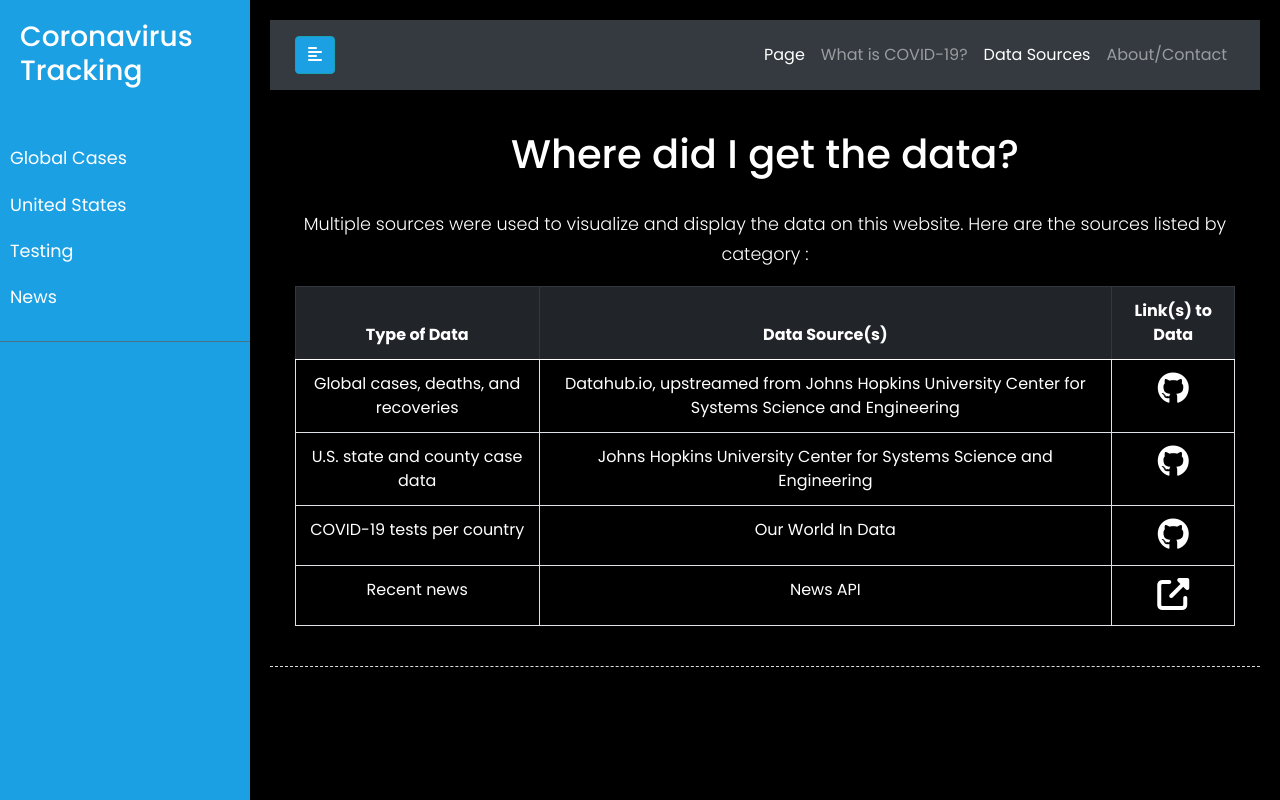
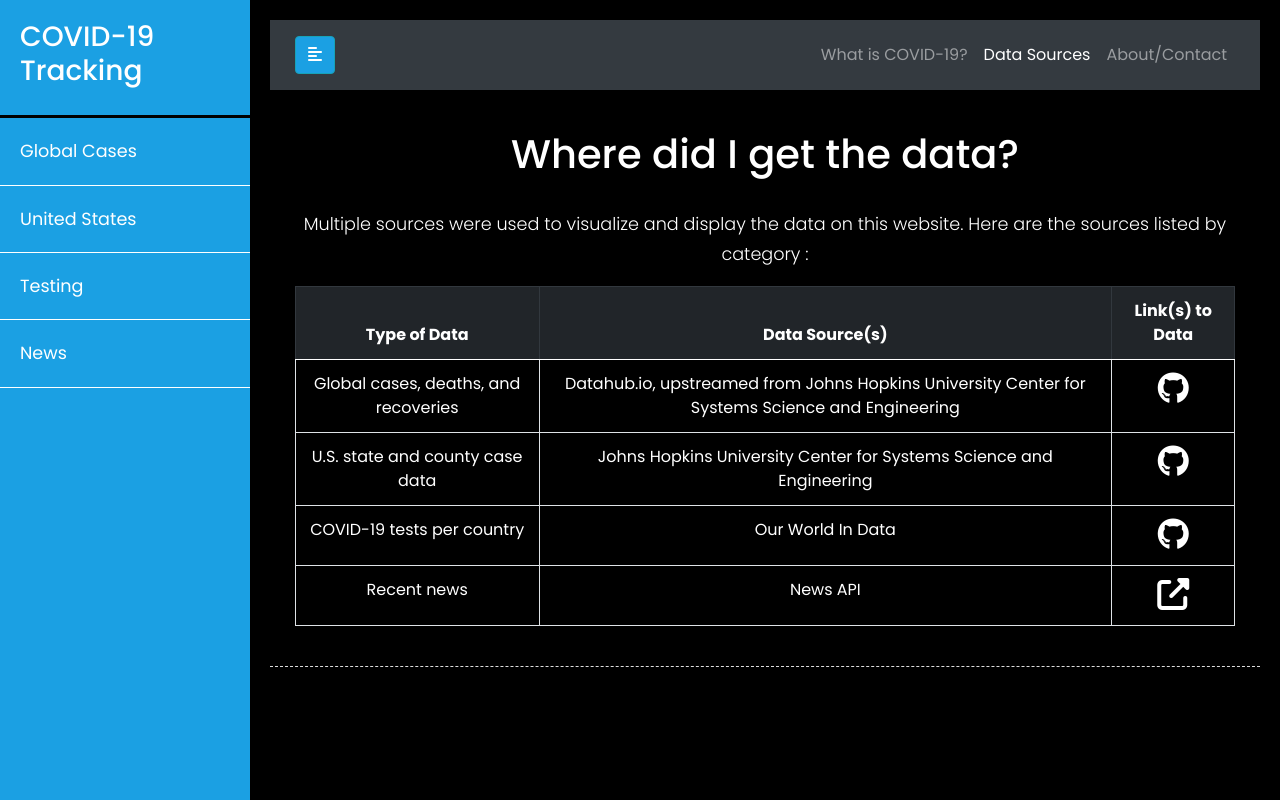
Before and after one commit to aniruddhamurali/COVID-19-Live, a Flask app: page /data in a window 1280 px wide. Run offline with Flask 2, Linux system fonts and the light colour scheme; some libraries are stand-ins or nearby versions.

Commit message:
Cleaned some code, minor design changes

```diff
--- a/app.py
+++ b/app.py
@@ -47,8 +47,8 @@ def news():
     return render_template("pages/news-page.html")
 
 
-@app.route("/about_me")
-def about_me():
+@app.route("/about")
+def about():
     return render_template("pages/about-me-page.html")
 
 @app.route("/data")
--- a/static/css/style.css
+++ b/static/css/style.css
@@ -71,20 +71,11 @@ a:focus {
     background: #1ba0e3;
 }
 
-#sidebar ul.components {
-    padding: 20px 0;
-    border-bottom: 1px solid #47748b;
-}
-
-#sidebar ul p {
-    color: #fff;
-    padding: 10px;
-}
-
 #sidebar ul li a {
-    padding: 10px;
+    padding: 20px;
     font-size: 1.1em;
     display: block;
+    border-bottom: white solid 1px;
 }
 
 /* Hovering over sidebar option */
@@ -118,28 +109,6 @@ ul ul a {
     background: #1ba0e3;
 }
 
-ul.CTAs {
-    padding: 20px;
-}
-
-ul.CTAs a {
-    text-align: center;
-    font-size: 0.9em !important;
-    display: block;
-    border-radius: 5px;
-    margin-bottom: 5px;
-}
-
-a.download {
-    background: #fff;
-    color: #1ba0e3;
-}
-
-a.article,
-a.article:hover {
-    background: #1ba0e3 !important;
-    color: #fff !important;
-}
 
 /*-------------------
     CONTENT STYLE
--- a/templates/index.html
+++ b/templates/index.html
@@ -23,25 +23,13 @@
     <div class="wrapper">
         <!-- Sidebar  -->
         <nav id="sidebar">
-            <div class="sidebar-header">
-                <a href="{{ url_for('globe_map') }}"><h3>Coronavirus Tracking</h3></a>
+            <div class="sidebar-header" style="border-bottom: black solid 3px;">
+                <a href="{{ url_for('globe_map') }}"><h3>COVID-19 Tracking</h3></a>
             </div>
 
             <ul class="list-unstyled components sticky-top">
                 <li {% if request.endpoint == '/globe_map' %} class="active" {% endif %}>
                     <a id="globe_map" href="{{ url_for('globe_map') }}">Global Cases</a>
-                    <!--<a href="{{ url_for('globe_map') }}" data-toggle="collapse" aria-expanded="false" class="dropdown-toggle">Global Cases</a>
-                    <ul class="collapse list-unstyled" id="homeSubmenu">
-                        <li {% if request.endpoint == '/globe_map' %} class="active" {% endif %}>
-                            <a href="{{ url_for('globe_map') }}">Globe</a>
-                        </li>
-                        <li {% if request.endpoint == 'coronavirus_bubble_map' %} class="active" {% endif %}>
-                            <a href="{{ url_for('coronavirus_bubble_map') }}">Bubble Map</a>
-                        </li>
-                        <li>
-                            <a href="#">Home 3</a>
-                        </li>
-                    </ul>-->
                 </li>
                 <li {% if request.endpoint == '/us_states_map' %} class="active" {% endif %}>
                     <a id="us_states_map" href="{{ url_for('us_states_map') }}">United States</a>
@@ -64,14 +52,6 @@
                     <a id="news" href="{{ url_for('news') }}">News</a>
                 </li>
             </ul>
-
-            <!--
-            <ul class="list-unstyled CTAs">
-                <li>
-                    <a href="https://bootstrapious.com/tutorial/files/sidebar.zip" class="download">Download source</a>
-                </li>
-            </ul>
-            -->
         </nav>
 
         <!-- Page Content  -->
@@ -91,17 +71,14 @@
 
                     <div class="collapse navbar-collapse" id="navbarSupportedContent">
                         <ul class="nav navbar-nav ml-auto">
-                            <li class="nav-item active" >
-                                <a class="nav-link" href="#">Page</a>
-                            </li>
                             <li class="nav-item" {% if request.endpoint == '/covid' %} class="active" {% endif %}>
                                 <a id="covid" class="nav-link" href="{{ url_for('covid') }}">What is COVID-19?</a>
                             </li>
                             <li class="nav-item" {% if request.endpoint == '/data' %} class="active" {% endif %}>
                                 <a id="data" class="nav-link" href="{{ url_for('data') }}">Data Sources</a>
                             </li>
-                            <li class="nav-item" {% if request.endpoint == '/about_me' %} class="active" {% endif %}>
-                                <a class="nav-link" href="{{ url_for('about_me') }}">About/Contact</a>
+                            <li class="nav-item" {% if request.endpoint == '/about' %} class="active" {% endif %}>
+                                <a id="about" class="nav-link" href="{{ url_for('about') }}">About/Contact</a>
                             </li>
                         </ul>
                     </div>
@@ -118,6 +95,7 @@
         </div>
     </div>
 
+
     <!-- jQuery CDN - Slim version (=without AJAX) -->
     <script src="https://code.jquery.com/jquery-3.3.1.slim.min.js" integrity="sha384-q8i/X+965DzO0rT7abK41JStQIAqVgRVzpbzo5smXKp4YfRvH+8abtTE1Pi6jizo" crossorigin="anonymous"></script>
     <!-- Popper.JS -->
@@ -126,8 +104,6 @@
     <script src="https://stackpath.bootstrapcdn.com/bootstrap/4.1.0/js/bootstrap.min.js" integrity="sha384-uefMccjFJAIv6A+rW+L4AHf99KvxDjWSu1z9VI8SKNVmz4sk7buKt/6v9KI65qnm" crossorigin="anonymous"></script>
     <!-- Papa Parse -->
     <script src="https://cdnjs.cloudflare.com/ajax/libs/PapaParse/5.1.0/papaparse.min.js"></script>
-
-
 
 
     <script type="text/javascript">
```
